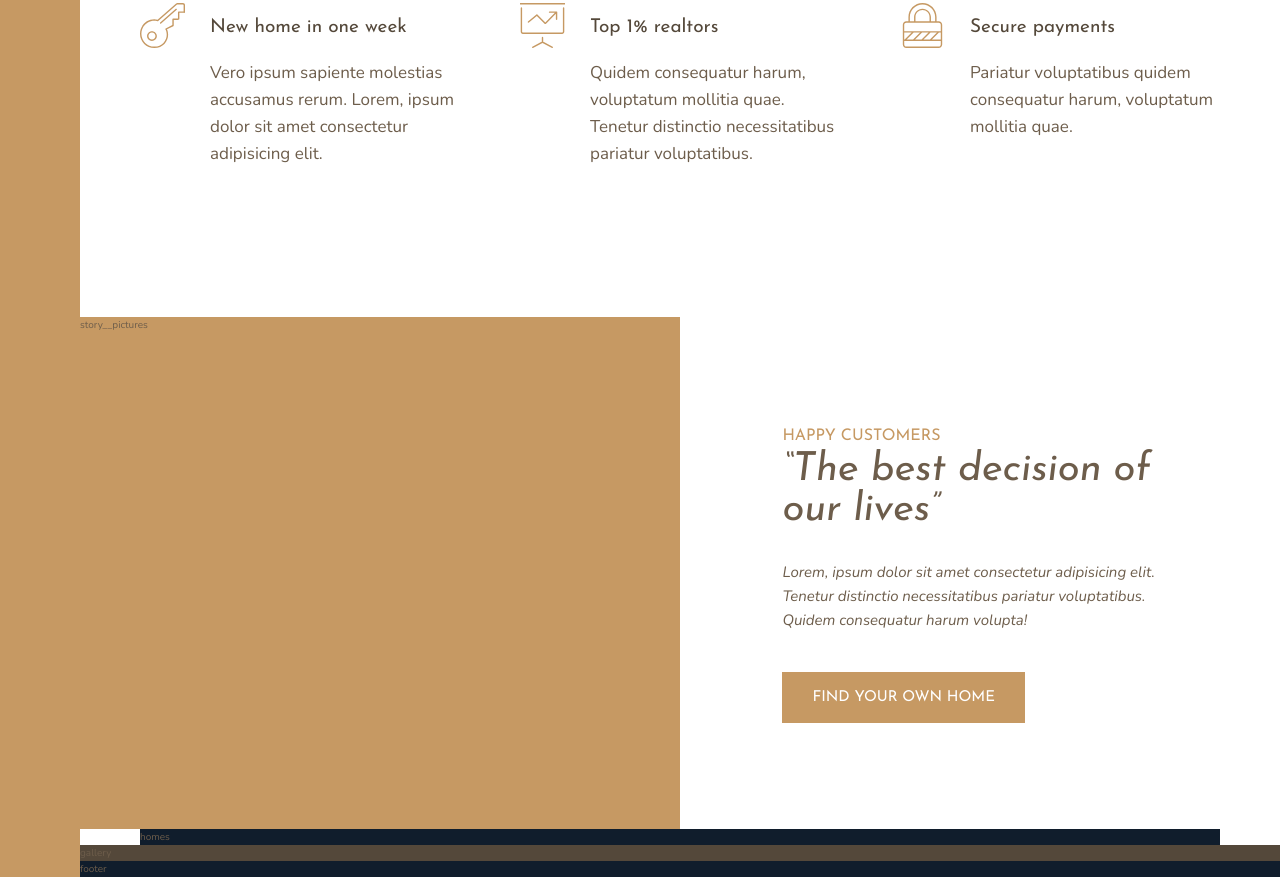
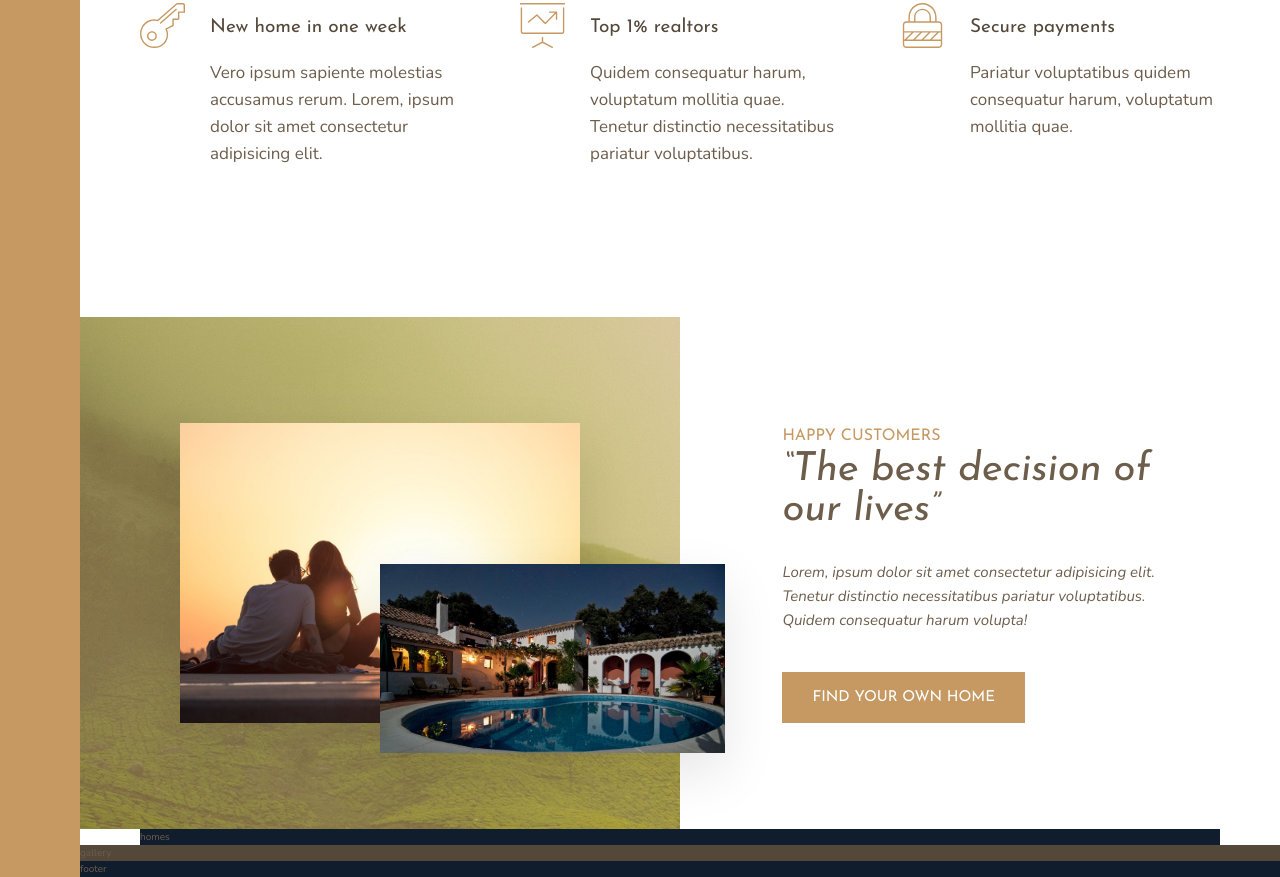
Before and after one commit to maadiab/Nexter, a website: page index.html in a window 1280 px wide. Shown: the part 991-1868 px from the top of the page. Drawn offline with nearby package versions, Linux system fonts and the light colour scheme.

Commit message:
finish story section

```diff
--- a/index.html
+++ b/index.html
@@ -79,7 +79,12 @@
             </p>
         </div>
     </section>
-    <div class="story__pictures">story__pictures</div>
+    <div class="story__pictures">
+        <img src="img/story-1.jpeg" alt="Couple with new house" class="story__img--1">
+        <img src="img/story-2.jpeg" alt="Couple with new house" class="story__img--2">
+
+    </div>
+
     <div class="story__content">
         <h3 class="heading-3">Happy Customers</h3>
         <h2 class="heading-2 heading-2--dark mb-md">&ldquo;The best decision of our lives&rdquo;</h2>
--- a/sass/_story.scss
+++ b/sass/_story.scss
@@ -4,8 +4,31 @@
 
 &__pictures{
     background-color: $color-primary;
+    grid-column: full-start / col-end 4;
+    background-image:linear-gradient(rgba($color-primary,.5),rgba($color-primary,.5)), url(../img/back.jpg);
 
-    grid-column: full-start / col-end 4;
+
+
+    display: grid;
+    grid-template-rows: repeat(6,1fr);
+    grid-template-columns: repeat(6,1fr);
+    align-items: center  ;
+
+}
+
+&__img--1{
+width: 100%;
+grid-row: 2 /6;
+grid-column: 2 / 6;
+box-shadow: 0 2rem 5rem rgba(#000, .1);
+}
+
+&__img--2{
+width: 115%;
+grid-row: 4 / 6;
+grid-column: 4 / 7;
+z-index: 20;
+box-shadow: 0 2rem 5rem rgba(#000, .1);
 }
 
 &__content{
@@ -21,6 +44,7 @@
 display: grid;
 align-content: center;
 justify-items: start;
+
 }
 
 &__text{
```
Also changed, not shown: css/style.css.
